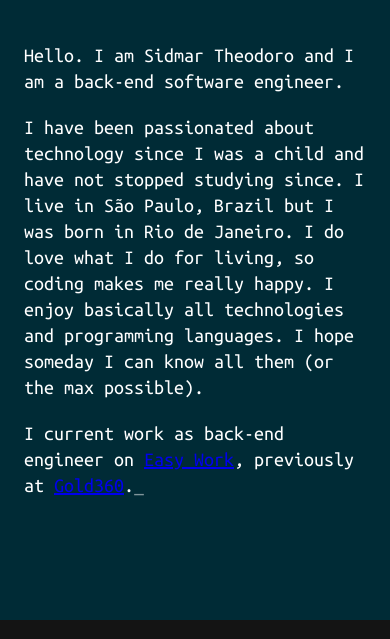
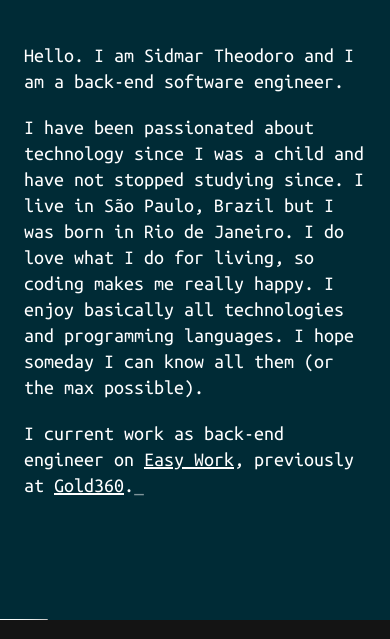
Before and after one commit to theodorosidmar/theodorosidmar, a plain HTML site: page index.html in a window 390 px wide. Shown: the part 150-789 px from the top of the page. Drawn offline with Linux system fonts and the light colour scheme.

Commit message:
[FIX] Footer margin and href colors

```diff
--- a/index.css
+++ b/index.css
@@ -108,6 +108,10 @@ body {
   overflow: auto;
 }
 
+.main .base .text a {
+  color: #fff;
+}
+
 .footer {
   position: fixed;
   bottom: 0;
@@ -159,6 +163,7 @@ body {
 
   .base .text {
     max-height: initial !important;
+    margin-bottom: 75px;
   }
 
   .navbar {
```
